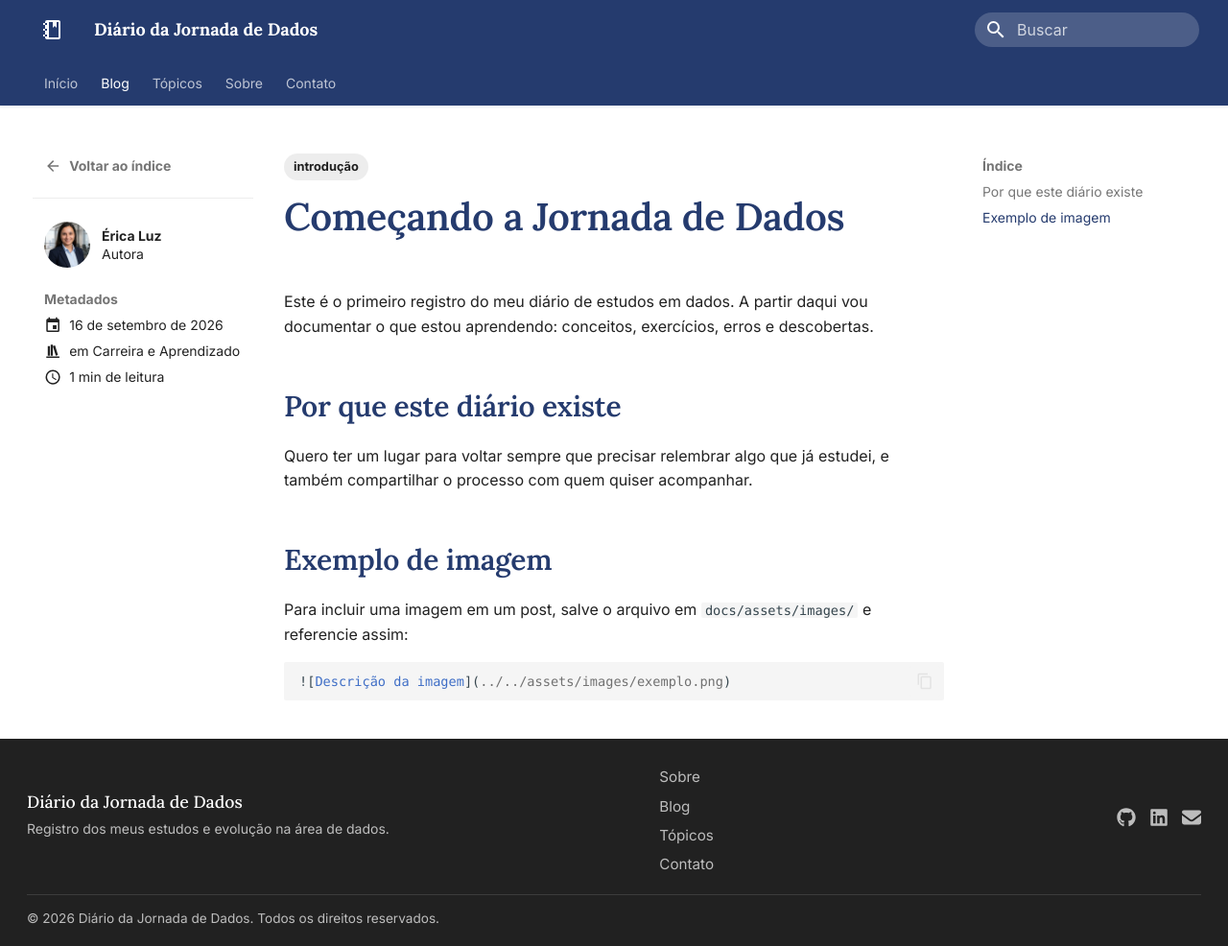
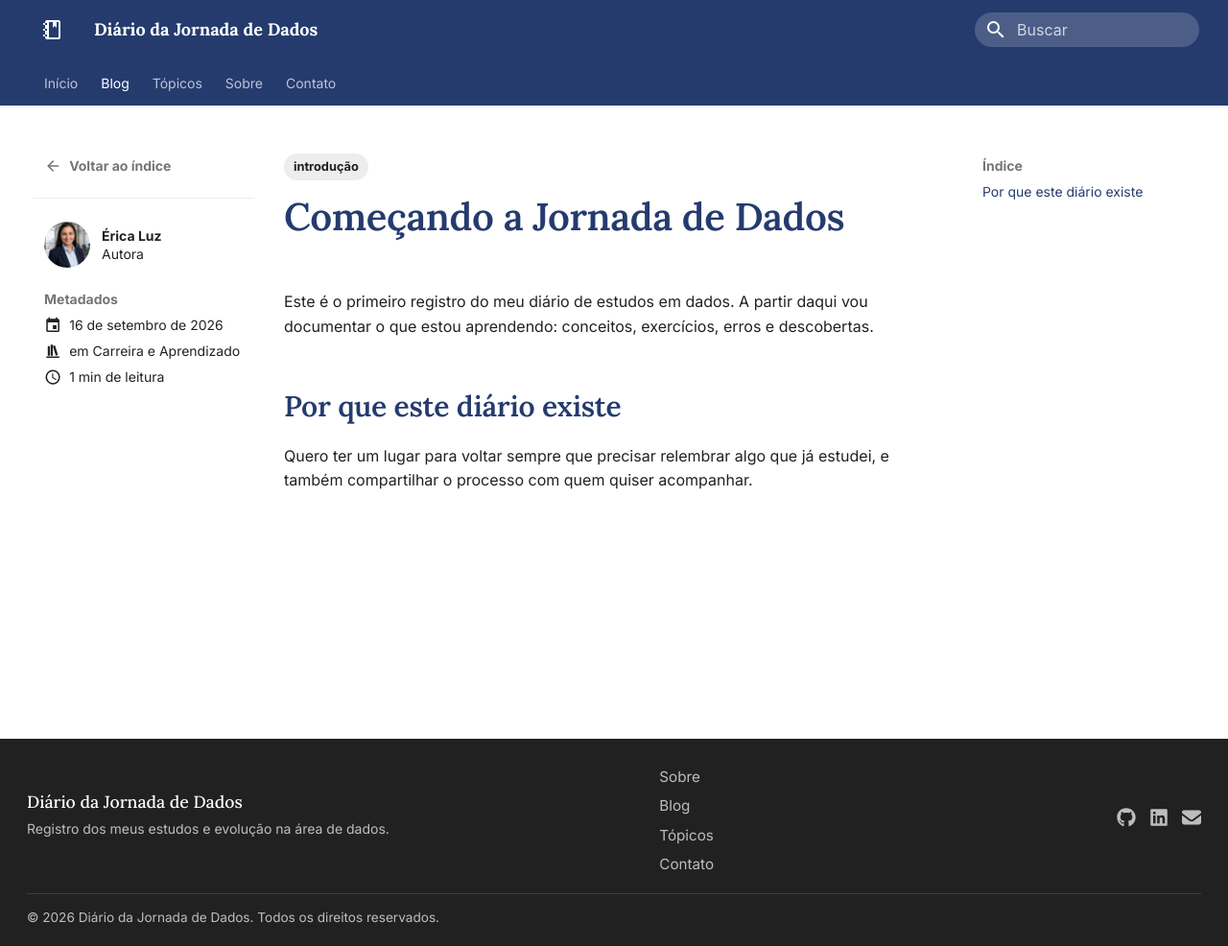
Before and after one commit to erica-luuz/diario-jornada-dados, an MkDocs documentation site: the page built from docs/blog/posts/2026-09-16-comecando-a-jornada.md, in a window 1280 px wide and 986 px high. Shown: the whole window at 96% size. Built offline with MkDocs 1.6.1 and Material for MkDocs 9.7.7, drawn with Linux system fonts in a browser that asks for light colours.

Commit message:
Remove secao de instrucao do primeiro post e move para o README
A secao Exemplo de imagem era um lembrete de uso, nao conteudo para
o leitor, e apontava para uma imagem inexistente.

Co-Authored-By: Claude Sonnet 5 <noreply@anthropic.com>

````diff
--- a/docs/blog/posts/2026-09-16-comecando-a-jornada.md
+++ b/docs/blog/posts/2026-09-16-comecando-a-jornada.md
@@ -19,11 +19,3 @@ Este é o primeiro registro do meu diário de estudos em dados. A partir daqui v
 ## Por que este diário existe
 
 Quero ter um lugar para voltar sempre que precisar relembrar algo que já estudei, e também compartilhar o processo com quem quiser acompanhar.
-
-## Exemplo de imagem
-
-Para incluir uma imagem em um post, salve o arquivo em `docs/assets/images/` e referencie assim:
-
-```markdown
-![Descrição da imagem](../../assets/images/exemplo.png)
-```
````
Also changed, not shown: README.md (+8 -0 lines).
